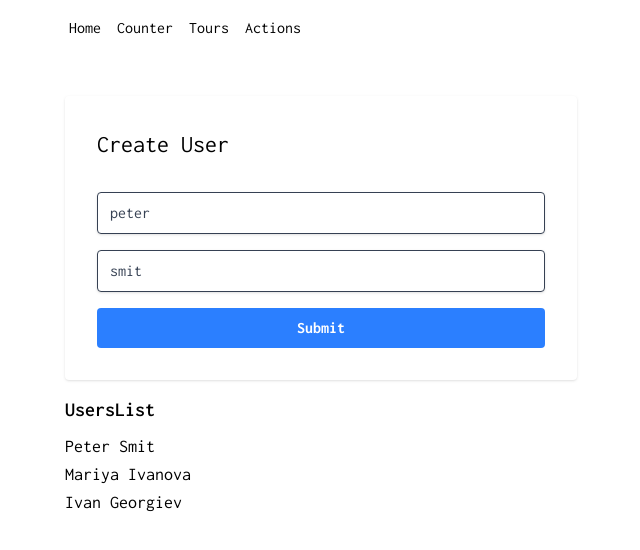
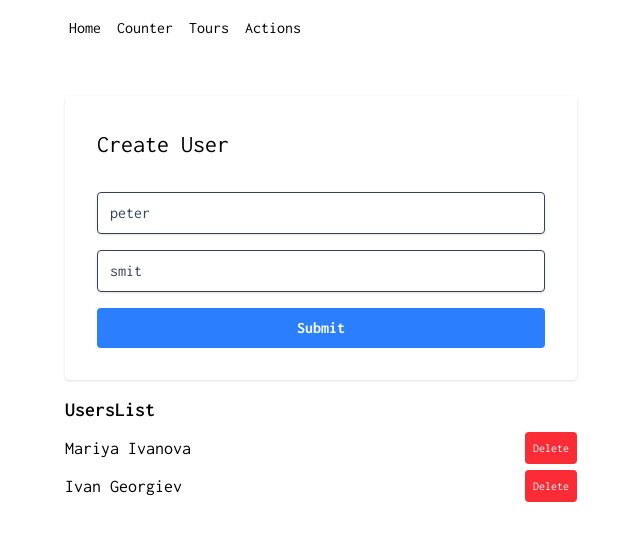
Before and after one commit to lpetrinina/TypeScript, a Next.js app in the folder next.js-typescript/: page /actions in a window 1280 px wide. Shown: the top 550 px of the page, without its empty margins (211-851 px from the left). Built offline with nearby package versions, Linux system fonts and the light colour scheme.

Commit message:
Add the Delete button component
- Implement detele user funtionality

```diff
--- /dev/null
+++ b/next.js-typescript/components/DeleteButton.tsx
@@ -0,0 +1,19 @@
+import { deleteUser } from "@/utils/actions";
+
+function DeleteButton({ id }: { id: string }) {
+  const removeUserWithId = deleteUser.bind(null, id);
+
+  return (
+    <form>
+      <button
+        type='submit'
+        formAction={removeUserWithId}
+        className='bg-red-500 text-white text-xs rounded p-2 cursor-pointer'
+      >
+        Delete
+      </button>
+    </form>
+  );
+}
+
+export default DeleteButton;
--- a/next.js-typescript/components/UsersList.tsx
+++ b/next.js-typescript/components/UsersList.tsx
@@ -1,4 +1,5 @@
 import { getUsers } from "@/utils/actions";
+import DeleteButton from "./DeleteButton";
 
 async function UsersList() {
   const users = await getUsers();
@@ -11,11 +12,18 @@ async function UsersList() {
         {users.length === 0 ? (
           <p>No users found...</p>
         ) : (
-          <ul>
+          <ul className='max-w-lg space-y-1.5'>
             {users.map((user) => {
               return (
-                <li key={user.id} className='capitalize text-lg'>
-                  {user.firstName} {user.lastName}
+                <li
+                  key={user.id}
+                  className='capitalize text-lg flex justify-between items-center'
+                >
+                  <p>
+                    {" "}
+                    {user.firstName} {user.lastName}
+                  </p>
+                  <DeleteButton id={user.id} />
                 </li>
               );
             })}
--- a/next.js-typescript/users.json
+++ b/next.js-typescript/users.json
@@ -1 +1 @@
-[{"id":"1773757193598","firstName":"peter","lastName":"smit"},{"id":"1773768691942","firstName":"mariya","lastName":"ivanova"},{"id":"1773769067465","firstName":"Ivan","lastName":"Georgiev"}]
+[{"id":"1773768691942","firstName":"mariya","lastName":"ivanova"},{"id":"1773769067465","firstName":"Ivan","lastName":"Georgiev"}]
--- a/next.js-typescript/utils/actions.ts
+++ b/next.js-typescript/utils/actions.ts
@@ -42,3 +42,13 @@ async function saveUser(user: User) {
 
     await writeFile('users.json', JSON.stringify(users));
 }
+
+export async function deleteUser(id: string, formData: FormData) {
+
+    const users = await getUsers();
+    const updatedUsers = users.filter(user => user.id !== id);
+    await writeFile('users.json', JSON.stringify(updatedUsers));
+
+    revalidatePath('/actions')
+
+}
```
